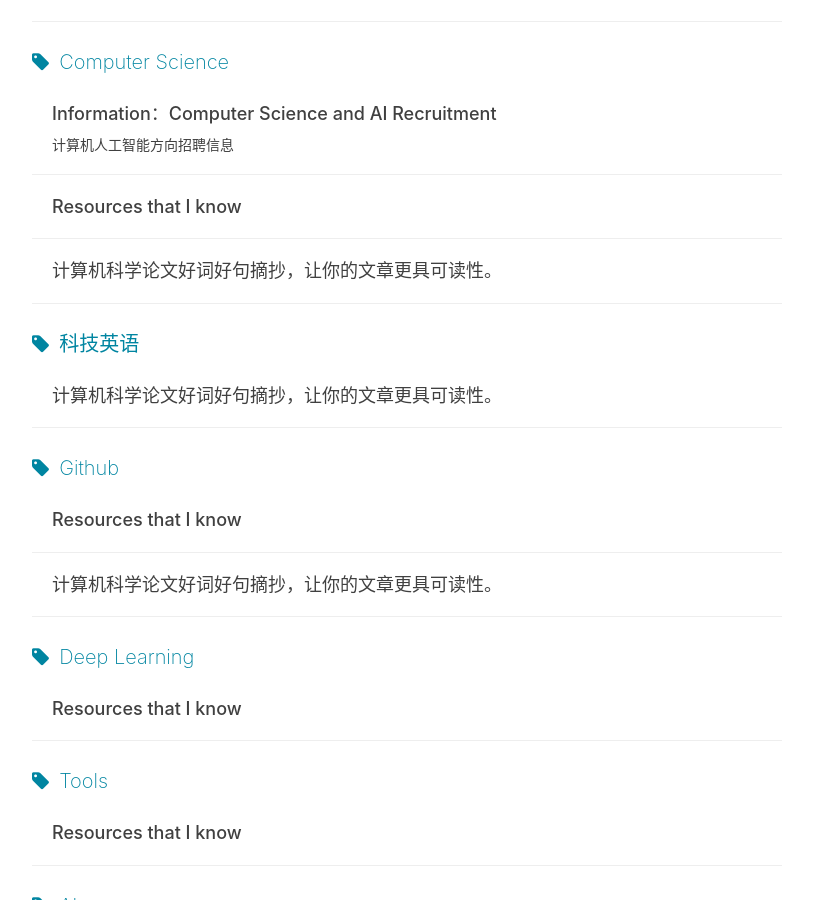
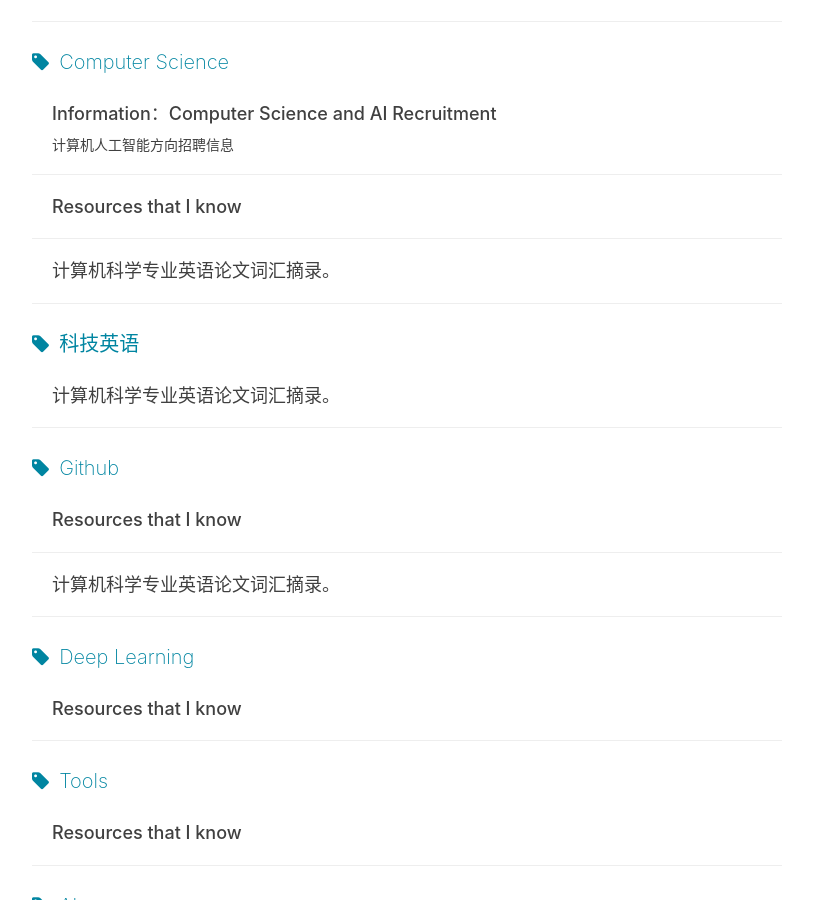
Before and after one commit to jizhang02/jizhang02.github.io, a Jekyll site: the page built from tags.html, in a window 1280 px wide and 900 px high, scrolled down 439 px. Shown: the whole window, without its empty margins (233-1046 px from the left). Built offline with Jekyll 4.4.1, drawn with Linux system fonts in a browser that asks for light colours; nearby versions of some CDN libraries; comment, search, counter and statistics services are not loaded.

Commit message:
Update 2019-07-18-vocabulary.markdown

```diff
--- a/_posts/2019-07-18-vocabulary.markdown
+++ b/_posts/2019-07-18-vocabulary.markdown
@@ -1,6 +1,6 @@
 ---
 layout:     post
-title:      "计算机科学论文好词好句摘抄，让你的文章更具可读性。"
+title:      "计算机科学专业英语论文词汇摘录。"
 date:       2019-07-18 18:47:00
 author:     "Ahgni"
 header-img: "img/post-bg.jpg"
```
